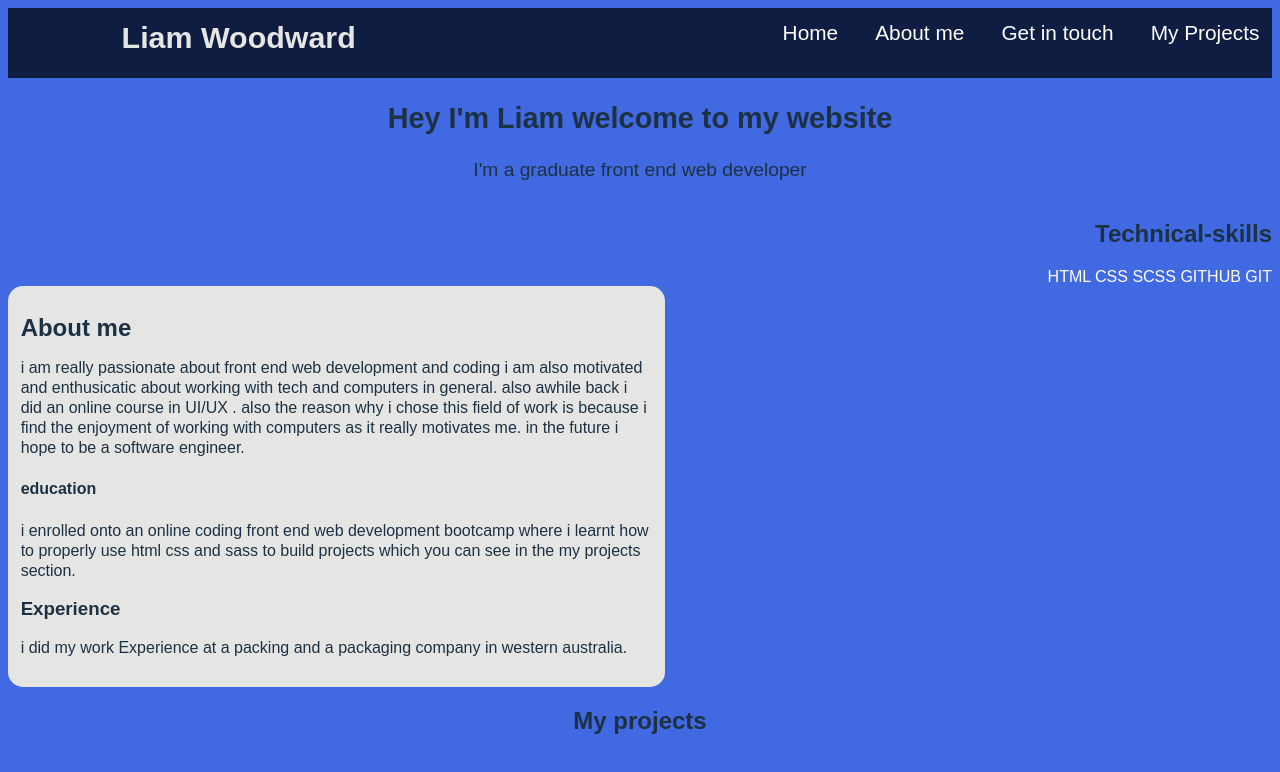
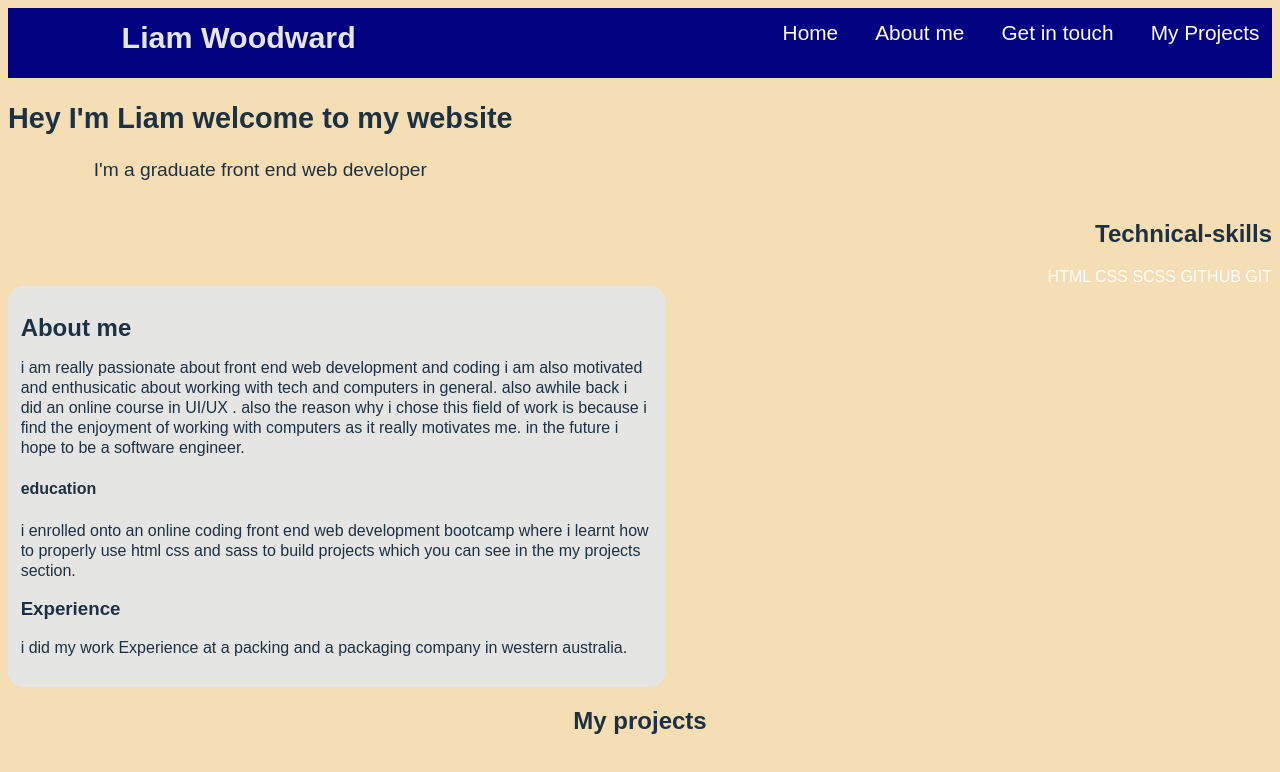
Before and after one commit to liamwoody25/liam-s-portfolio, a website: page index.html in a window 1280 px wide. Drawn offline with nearby package versions, Linux system fonts and the light colour scheme; files that its build step writes are made by us from their sources; a web font is replaced by a local one.

Commit message:
updating

```diff
--- a/sass/base/_typeography.scss
+++ b/sass/base/_typeography.scss
@@ -20,7 +20,7 @@ $font-stack-2:'redditmono',sans-serif;
 //body
 body{
     font-family:$font-stack-1;
-    background-color: royalblue;
+    background-color: wheat;
 }
 
 
--- a/sass/layout/_header.scss
+++ b/sass/layout/_header.scss
@@ -1,7 +1,7 @@
 .header{
     width: 100%;
     height: 70px;
-    background-color:#101D42;
+    background-color:navy;
 
     &__logo{
         color:#E5E6E4;
--- a/sass/page/_index.scss
+++ b/sass/page/_index.scss
@@ -9,7 +9,7 @@
 }
 
 .intro-section{
-
+    display: flex;
     justify-content: start;
     text-align: center;
     color:$color-heading;
```
